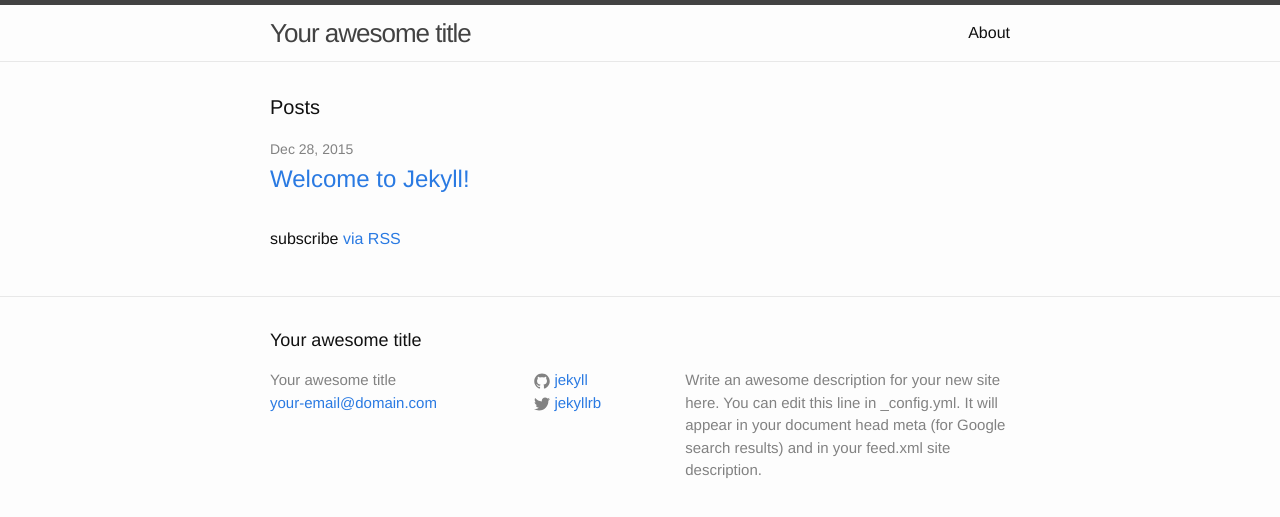
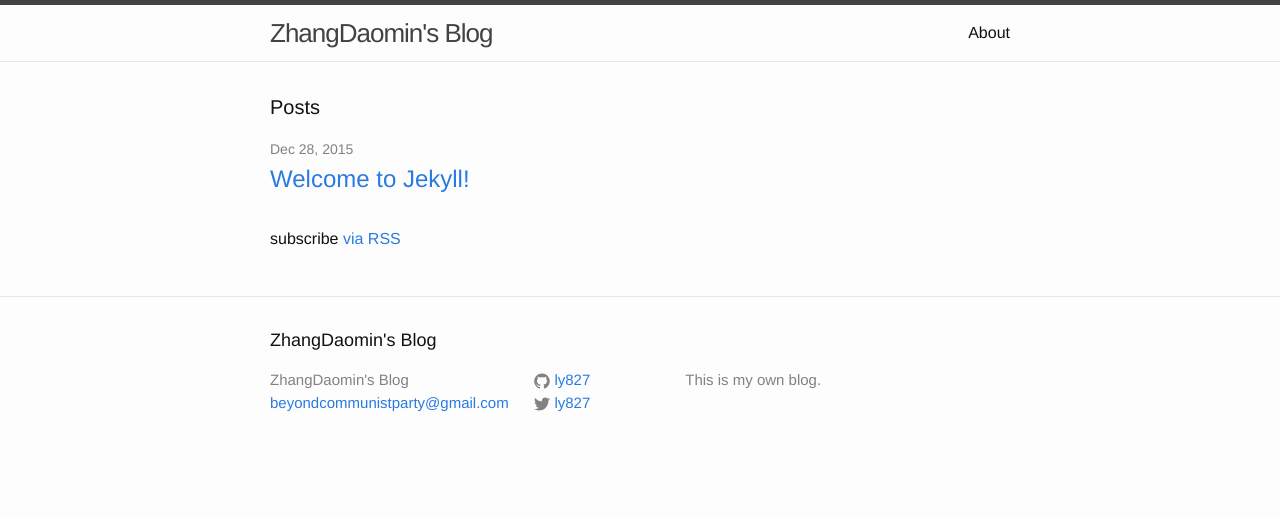
Before and after one commit to ly827/ly827.github.io, a Jekyll site: the page built from index.html, in a window 1280 px wide. Shown: the top 517 px of the page. Built offline with Jekyll 4.4.1, drawn with Linux system fonts in a browser that asks for light colours.

Commit message:
fixed blog

```diff
--- a/_config.yml
+++ b/_config.yml
@@ -6,16 +6,16 @@
 # 'jekyll serve'. If you change this file, please restart the server process.
 
 # Site settings
-title: Your awesome title
-email: your-email@domain.com
-description: > # this means to ignore newlines until "baseurl:"
-  Write an awesome description for your new site here. You can edit this
-  line in _config.yml. It will appear in your document head meta (for
-  Google search results) and in your feed.xml site description.
+title: ZhangDaomin's Blog
+email: beyondcommunistparty@gmail.com
+description: This is my own blog.
 baseurl: "" # the subpath of your site, e.g. /blog
 url: "http://yourdomain.com" # the base hostname & protocol for your site
-twitter_username: jekyllrb
-github_username:  jekyll
+twitter_username: ly827
+github_username:  ly827
 
 # Build settings
 markdown: kramdown
+encoding: UTF-8
+kramdown:
+   input: GFM
```
Also changed, not shown: 2 other files.
